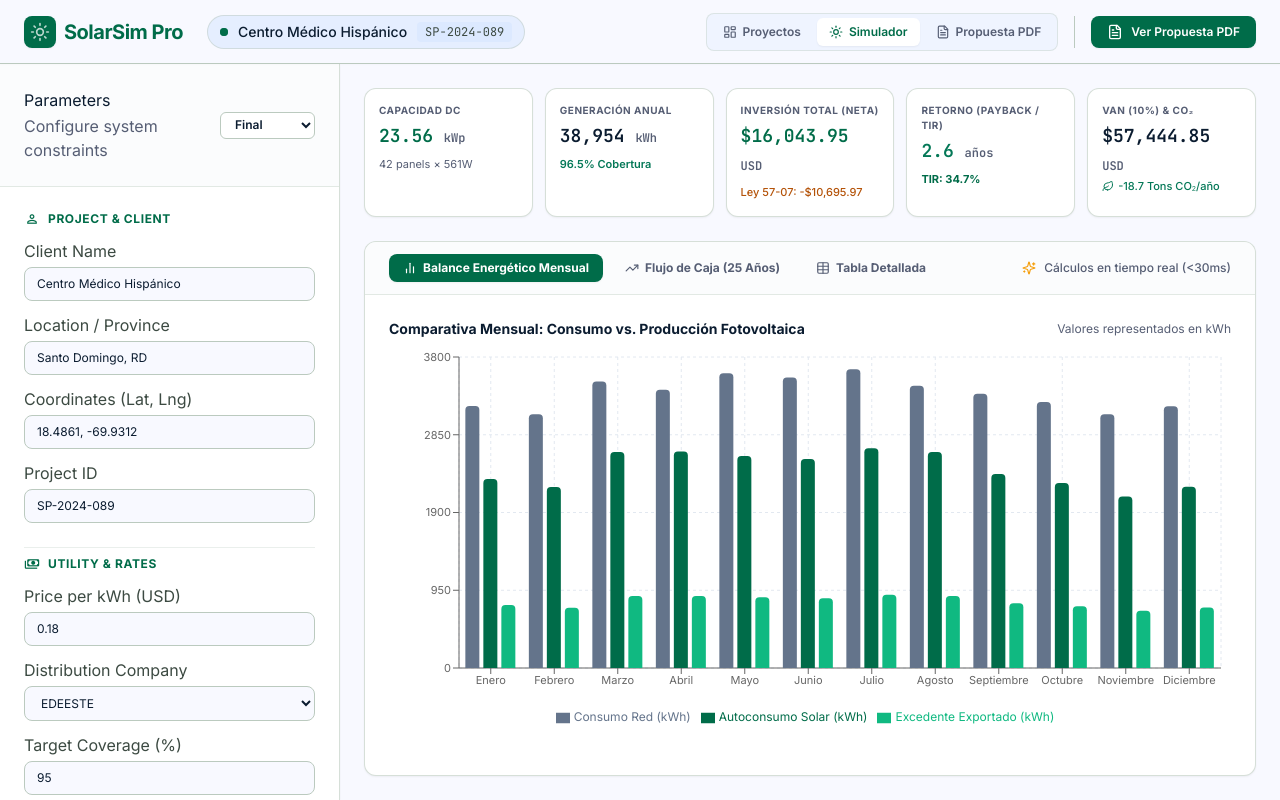
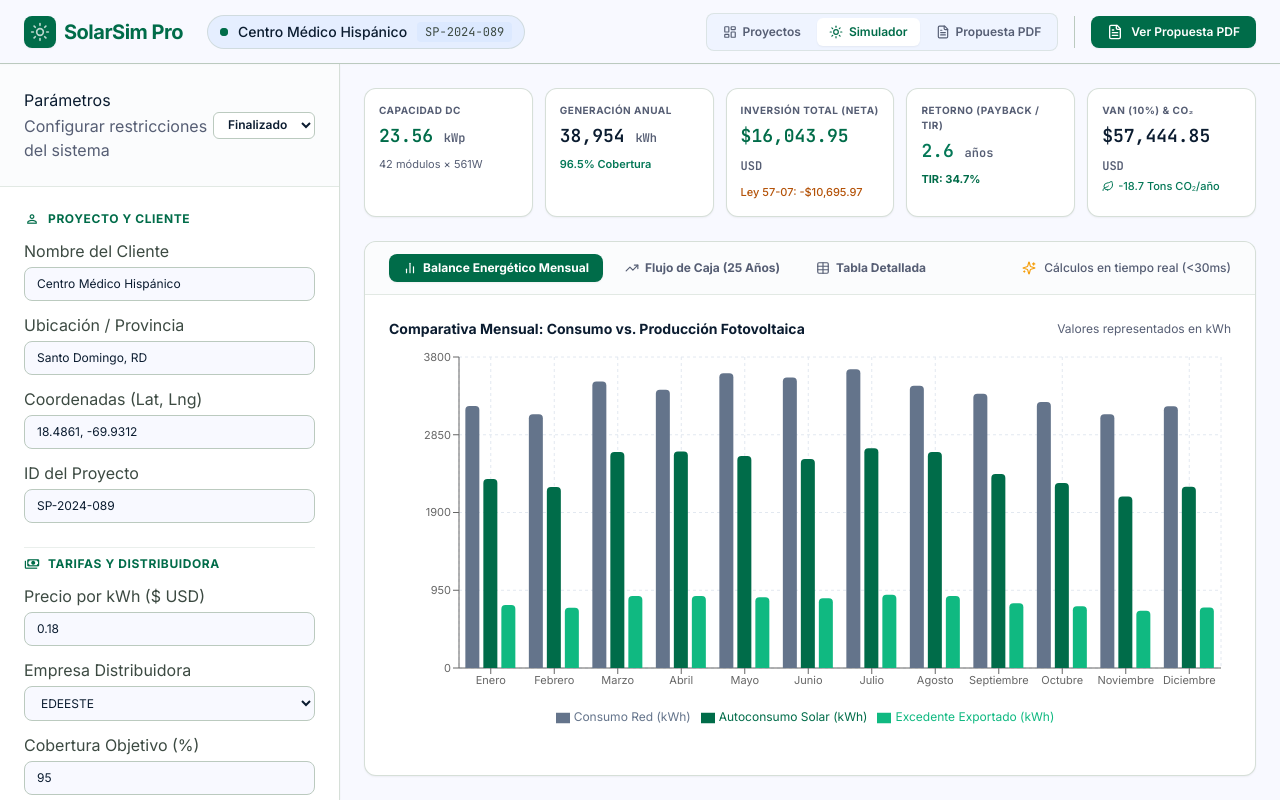
Before and after one commit to WilkerDev1/solarsim-pro, a React (Vite) app: page / in a window 1280 px wide. Built offline with nearby package versions, Linux system fonts and the light colour scheme.

Commit message:
feat: translate all parameter labels to Spanish and add panel efficiency input field to detailed equipment mode

```diff
--- a/src/components/simulator/SimulatorView.tsx
+++ b/src/components/simulator/SimulatorView.tsx
@@ -15,17 +15,11 @@
   ReferenceLine,
 } from 'recharts';
 import {
-  User,
-  Zap,
-  Cpu,
-  Sliders,
-  DollarSign,
   Leaf,
   TrendingUp,
   BarChart2,
   Table as TableIcon,
   Sparkles,
-  RotateCcw,
 } from 'lucide-react';
 
 export const SimulatorView: React.FC = () => {
@@ -78,29 +72,29 @@
       <aside className="w-[340px] bg-white border-r border-outline-variant/60 flex flex-col shrink-0 h-full overflow-y-auto shadow-sm z-10">
         <div className="p-6 border-b border-outline-variant/40 bg-slate-50/50 flex justify-between items-center">
           <div>
-            <h2 className="font-headline-md text-headline-md text-on-surface mb-0.5">Parameters</h2>
-            <p className="font-body-sm text-body-sm text-secondary">Configure system constraints</p>
+            <h2 className="font-headline-md text-headline-md text-on-surface mb-0.5">Parámetros</h2>
+            <p className="font-body-sm text-body-sm text-secondary">Configurar restricciones del sistema</p>
           </div>
           <select
             value={project.status}
             onChange={(e) => setProjectStatus(project.id, e.target.value as any)}
-            className="text-xs font-semibold px-2.5 py-1 rounded-md bg-white border border-outline-variant text-on-surface focus:ring-1 focus:ring-primary shadow-xs"
+            className="text-xs font-semibold px-2.5 py-1 rounded-md bg-white border border-outline-variant text-on-surface focus:ring-1 focus:ring-primary shadow-xs cursor-pointer"
           >
-            <option value="Draft">Draft</option>
-            <option value="Final">Final</option>
-            <option value="Archived">Archived</option>
+            <option value="Draft">Borrador</option>
+            <option value="Final">Finalizado</option>
+            <option value="Archived">Archivado</option>
           </select>
         </div>
 
         <div className="p-6 space-y-6">
-          {/* SECTION 1: Project & Client (Imagen 1) */}
+          {/* SECCIÓN 1: Proyecto y Cliente (Imagen 1) */}
           <section className="space-y-3">
             <h3 className="font-label-caps text-label-caps text-primary mb-3 flex items-center gap-2 font-bold text-xs uppercase tracking-wider">
-              <span className="material-symbols-outlined text-[16px]">person</span> Project & Client
+              <span className="material-symbols-outlined text-[16px]">person</span> Proyecto y Cliente
             </h3>
             <div className="space-y-3">
               <div>
-                <label className="block font-body-sm text-body-sm text-on-surface-variant mb-1">Client Name</label>
+                <label className="block font-body-sm text-body-sm text-on-surface-variant mb-1">Nombre del Cliente</label>
                 <input
                   type="text"
                   value={project.client.name}
@@ -110,7 +104,7 @@
               </div>
 
               <div>
-                <label className="block font-body-sm text-body-sm text-on-surface-variant mb-1">Location / Province</label>
+                <label className="block font-body-sm text-body-sm text-on-surface-variant mb-1">Ubicación / Provincia</label>
                 <input
                   type="text"
                   value={project.client.location}
@@ -120,7 +114,7 @@
               </div>
 
               <div>
-                <label className="block font-body-sm text-body-sm text-on-surface-variant mb-1">Coordinates (Lat, Lng)</label>
+                <label className="block font-body-sm text-body-sm text-on-surface-variant mb-1">Coordenadas (Lat, Lng)</label>
                 <input
                   type="text"
                   value={project.client.coordinates || ''}
@@ -131,7 +125,7 @@
               </div>
 
               <div>
-                <label className="block font-body-sm text-body-sm text-on-surface-variant mb-1">Project ID</label>
+                <label className="block font-body-sm text-body-sm text-on-surface-variant mb-1">ID del Proyecto</label>
                 <input
                   type="text"
                   value={project.client.projectId}
@@ -142,14 +136,14 @@
             </div>
           </section>
 
-          {/* SECTION 2: Utility & Rates (Imagen 2) */}
+          {/* SECCIÓN 2: Tarifas y Distribuidora (Imagen 2) */}
           <section className="space-y-3 pt-2 border-t border-outline-variant/30">
             <h3 className="font-label-caps text-label-caps text-primary mb-3 flex items-center gap-2 font-bold text-xs uppercase tracking-wider">
-              <span className="material-symbols-outlined text-[16px]">payments</span> Utility & Rates
+              <span className="material-symbols-outlined text-[16px]">payments</span> Tarifas y Distribuidora
             </h3>
             <div className="space-y-3">
               <div>
-                <label className="block font-body-sm text-body-sm text-on-surface-variant mb-1">Price per kWh (USD)</label>
+                <label className="block font-body-sm text-body-sm text-on-surface-variant mb-1">Precio por kWh ($ USD)</label>
                 <input
                   type="number"
                   step="0.01"
@@ -160,7 +154,7 @@
               </div>
 
               <div>
-                <label className="block font-body-sm text-body-sm text-on-surface-variant mb-1">Distribution Company</label>
+                <label className="block font-body-sm text-body-sm text-on-surface-variant mb-1">Empresa Distribuidora</label>
                 <select
                   value={project.rates.distributor || 'EDEESTE'}
                   onChange={(e) => updateRates({ distributor: e.target.value as any })}
@@ -174,7 +168,7 @@
               </div>
 
               <div>
-                <label className="block font-body-sm text-body-sm text-on-surface-variant mb-1">Target Coverage (%)</label>
+                <label className="block font-body-sm text-body-sm text-on-surface-variant mb-1">Cobertura Objetivo (%)</label>
                 <input
                   type="number"
                   step="1"
@@ -185,7 +179,7 @@
               </div>
 
               <div>
-                <label className="block font-body-sm text-body-sm text-on-surface-variant mb-1">Tariff Type</label>
+                <label className="block font-body-sm text-body-sm text-on-surface-variant mb-1">Tipo de Tarifa</label>
                 <select
                   value={project.rates.tariffCode || 'BTS1'}
                   onChange={(e) => updateRates({ tariffCode: e.target.value as any })}
@@ -199,7 +193,7 @@
               </div>
 
               <div>
-                <label className="block font-body-sm text-body-sm text-on-surface-variant mb-1">Grid Export Fee (%) (SIE-007-2026-REG)</label>
+                <label className="block font-body-sm text-body-sm text-on-surface-variant mb-1">Cargo Exportación Red (%) (SIE-007-2026-REG)</label>
                 <input
                   type="number"
                   step="1"
@@ -211,13 +205,13 @@
             </div>
           </section>
 
-          {/* SECTION 3: Equipment (Imagen 3) */}
+          {/* SECCIÓN 3: Equipamiento (Imagen 3) */}
           <section className="space-y-3 pt-2 border-t border-outline-variant/30">
             <h3 className="font-label-caps text-label-caps text-primary mb-3 flex items-center gap-2 font-bold text-xs uppercase tracking-wider">
-              <span className="material-symbols-outlined text-[16px]">solar_power</span> Equipment
+              <span className="material-symbols-outlined text-[16px]">solar_power</span> Equipamiento
             </h3>
 
-            {/* Simple / Detailed Pill Switcher */}
+            {/* Selector de modo Simple / Detallado */}
             <div className="flex bg-surface-container rounded-lg p-1 mb-4 border border-outline-variant/40">
               <button
                 type="button"
@@ -239,13 +233,13 @@
                     : 'text-secondary hover:text-on-surface'
                 }`}
               >
-                Detailed
+                Detallado
               </button>
             </div>
 
             <div className="space-y-3">
               <div>
-                <label className="block font-body-sm text-body-sm text-on-surface-variant mb-1">Panel Power (W)</label>
+                <label className="block font-body-sm text-body-sm text-on-surface-variant mb-1">Potencia del Panel (W)</label>
                 <input
                   type="number"
                   step="5"
@@ -255,11 +249,49 @@
                 />
               </div>
 
-              {/* Auto-Calculate Panels Toggle */}
+              {/* CAMPOS ADICIONALES MODO DETALLADO (AVANZADO) */}
+              {project.specs.isDetailed && (
+                <>
+                  <div>
+                    <label className="block font-body-sm text-body-sm text-on-surface-variant mb-1">Eficiencia del Panel (%)</label>
+                    <input
+                      type="number"
+                      step="0.1"
+                      value={project.specs.panelEfficiency || 21.8}
+                      onChange={(e) => updateSpecs({ panelEfficiency: parseFloat(e.target.value) || 0 })}
+                      className="w-full bg-surface border border-outline-variant rounded-lg px-3 py-2 font-data-mono text-on-surface focus:ring-1 focus:ring-primary focus:border-primary transition-all text-xs"
+                    />
+                  </div>
+
+                  <div>
+                    <label className="block font-body-sm text-body-sm text-on-surface-variant mb-1">Coeficiente de Temp. (%/°C)</label>
+                    <input
+                      type="number"
+                      step="0.01"
+                      value={project.specs.tempCoeff || -0.35}
+                      onChange={(e) => updateSpecs({ tempCoeff: parseFloat(e.target.value) || 0 })}
+                      className="w-full bg-surface border border-outline-variant rounded-lg px-3 py-2 font-data-mono text-on-surface focus:ring-1 focus:ring-primary focus:border-primary transition-all text-xs"
+                    />
+                  </div>
+
+                  <div>
+                    <label className="block font-body-sm text-body-sm text-on-surface-variant mb-1">Potencia del Inversor (kW AC)</label>
+                    <input
+                      type="number"
+                      step="1"
+                      value={project.specs.inverterPowerKW}
+                      onChange={(e) => updateSpecs({ inverterPowerKW: parseFloat(e.target.value) || 0 })}
+                      className="w-full bg-surface border border-outline-variant rounded-lg px-3 py-2 font-data-mono text-on-surface focus:ring-1 focus:ring-primary focus:border-primary transition-all text-xs"
+                    />
+                  </div>
+                </>
+              )}
+
+              {/* Auto-Calcular Paneles Toggle */}
               <div className="pb-1">
                 <label className="flex items-center justify-between cursor-pointer group">
                   <span className="font-body-sm text-body-sm text-on-surface-variant group-hover:text-on-surface transition-colors">
-                    Auto-Calculate Panels
+                    Auto-Calcular Paneles
                   </span>
                   <div className="relative inline-flex items-center cursor-pointer">
                     <input
@@ -275,7 +307,7 @@
 
               <div>
                 <label className="block font-body-sm text-body-sm text-on-surface-variant mb-1">
-                  {project.specs.autoCalculatePanels ? 'Quantity (Auto-calculated)' : 'Quantity'}
+                  {project.specs.autoCalculatePanels ? 'Cantidad de Paneles (Auto-calculada)' : 'Cantidad de Paneles'}
                 </label>
                 <input
                   type="number"
@@ -290,7 +322,7 @@
               </div>
 
               <div>
-                <label className="block font-body-sm text-body-sm text-on-surface-variant mb-1">System Price per Watt (USD/W)</label>
+                <label className="block font-body-sm text-body-sm text-on-surface-variant mb-1">Precio del Sistema por Vatio ($ USD/Wp)</label>
                 <input
                   type="number"
                   step="0.01"
@@ -304,11 +336,11 @@
                 />
               </div>
 
-              {/* Battery Storage Toggle */}
+              {/* Almacenamiento (Batería) Toggle */}
               <div className="pt-1">
                 <label className="flex items-center justify-between cursor-pointer group">
                   <span className="font-body-sm text-body-sm text-on-surface-variant group-hover:text-on-surface transition-colors">
-                    Battery Storage
+                    Almacenamiento (Batería)
                   </span>
                   <div className="relative inline-flex items-center cursor-pointer">
                     <input
@@ -323,8 +355,9 @@
               </div>
 
               {project.specs.hasBattery && (
+                <div className="space-y-2">
                   <div>
-                  <label className="block font-body-sm text-body-sm text-on-surface-variant mb-1">Battery Capacity (kWh)</label>
+                    <label className="block font-body-sm text-body-sm text-on-surface-variant mb-1">Capacidad de Batería (kWh)</label>
                     <input
                       type="number"
                       step="1"
@@ -333,9 +366,22 @@
                       className="w-full bg-surface border border-outline-variant rounded-lg px-3 py-2 font-data-mono text-on-surface focus:ring-1 focus:ring-primary focus:border-primary transition-all text-xs"
                     />
                   </div>
+                  {project.specs.isDetailed && (
+                    <div>
+                      <label className="block font-body-sm text-body-sm text-on-surface-variant mb-1">Profundidad de Descarga (DOD %)</label>
+                      <input
+                        type="number"
+                        step="1"
+                        value={project.specs.batteryDOD || 80}
+                        onChange={(e) => updateSpecs({ batteryDOD: parseFloat(e.target.value) || 0 })}
+                        className="w-full bg-surface border border-outline-variant rounded-lg px-3 py-2 font-data-mono text-on-surface focus:ring-1 focus:ring-primary focus:border-primary transition-all text-xs"
+                      />
+                    </div>
+                  )}
+                </div>
               )}
 
-              {/* Live Preview Card (Imagen 3 Bottom) */}
+              {/* Tarjeta de Vista Previa en Vivo (Imagen 3 Bottom) */}
               <div className="mt-4 p-3 bg-primary/5 border border-primary/20 rounded-lg space-y-1.5">
                 <div className="flex justify-between items-center">
                   <span className="text-[11px] font-medium text-secondary">Potencia Total DC:</span>
@@ -351,15 +397,15 @@
             </div>
           </section>
 
-          {/* SECTION 4: Financials & Technical & Losses (Imagen 4) */}
+          {/* SECCIÓN 4: Finanzas e Incentivos (Imagen 4 Top) */}
           <section className="space-y-3 pt-2 border-t border-outline-variant/30">
             <h3 className="font-label-caps text-label-caps text-primary mb-3 flex items-center gap-2 font-bold text-xs uppercase tracking-wider">
-              <span className="material-symbols-outlined text-[16px]">account_balance</span> Financials
+              <span className="material-symbols-outlined text-[16px]">account_balance</span> Finanzas e Incentivos
             </h3>
             <div className="space-y-3">
               <label className="flex items-center justify-between cursor-pointer group">
                 <span className="font-body-sm text-body-sm text-on-surface-variant group-hover:text-on-surface transition-colors">
-                  Apply Ley 57-07 (40%)
+                  Aplicar Ley 57-07 (Crédito ISR 40%)
                 </span>
                 <div className="relative inline-flex items-center cursor-pointer">
                   <input
@@ -380,7 +426,7 @@
 
               <label className="flex items-center justify-between cursor-pointer group">
                 <span className="font-body-sm text-body-sm text-on-surface-variant group-hover:text-on-surface transition-colors">
-                  Exempt ITBIS (18%)
+                  Exoneración de ITBIS (18%)
                 </span>
                 <div className="relative inline-flex items-center cursor-pointer">
                   <input
@@ -394,7 +440,7 @@
               </label>
 
               <div>
-                <label className="block font-body-sm text-body-sm text-on-surface-variant mb-1">Projection Years</label>
+                <label className="block font-body-sm text-body-sm text-on-surface-variant mb-1">Años de Proyección</label>
                 <input
                   type="number"
                   step="1"
@@ -405,7 +451,7 @@
               </div>
 
               <div>
-                <label className="block font-body-sm text-body-sm text-on-surface-variant mb-1">Discount Rate (%)</label>
+                <label className="block font-body-sm text-body-sm text-on-surface-variant mb-1">Tasa de Descuento (%)</label>
                 <input
                   type="number"
                   step="0.1"
@@ -417,14 +463,14 @@
             </div>
           </section>
 
-          {/* SECTION 5: Technical & Losses (Imagen 4 Bottom) */}
+          {/* SECCIÓN 5: Parámetros Técnicos y Pérdidas (Imagen 4 Bottom) */}
           <section className="space-y-3 pt-2 border-t border-outline-variant/30">
             <h3 className="font-label-caps text-label-caps text-primary mb-3 flex items-center gap-2 font-bold text-xs uppercase tracking-wider">
-              <span className="material-symbols-outlined text-[16px]">settings_suggest</span> Technical & Losses
+              <span className="material-symbols-outlined text-[16px]">settings_suggest</span> Parámetros Técnicos y Pérdidas
             </h3>
             <div className="space-y-3">
               <div>
-                <label className="block font-body-sm text-body-sm text-on-surface-variant mb-1">System Losses (%)</label>
+                <label className="block font-body-sm text-body-sm text-on-surface-variant mb-1">Pérdidas del Sistema (%)</label>
                 <input
                   type="number"
                   step="0.5"
@@ -435,7 +481,7 @@
               </div>
 
               <div>
-                <label className="block font-body-sm text-body-sm text-on-surface-variant mb-1">Annual Degradation (%)</label>
+                <label className="block font-body-sm text-body-sm text-on-surface-variant mb-1">Degradación Anual (%)</label>
                 <input
                   type="number"
                   step="0.1"
@@ -446,7 +492,7 @@
               </div>
 
               <div>
-                <label className="block font-body-sm text-body-sm text-on-surface-variant mb-1">CO2 Factor (kg/kWh)</label>
+                <label className="block font-body-sm text-body-sm text-on-surface-variant mb-1">Factor CO₂ (kg/kWh)</label>
                 <input
                   type="number"
                   step="0.001"
@@ -462,13 +508,12 @@
         <div className="mt-auto p-6 border-t border-outline-variant/40 bg-surface-container-low/50">
           <button
             onClick={() => {
-              // Trigger explicit calculation update refresh if needed
               useSimulationStore.setState({ activeProjectId: project.id });
             }}
-            className="w-full bg-surface-container-lowest border border-primary text-primary hover:bg-surface-container transition-colors py-2 rounded-lg font-title-sm text-title-sm flex items-center justify-center gap-2 font-semibold shadow-xs"
+            className="w-full bg-surface-container-lowest border border-primary text-primary hover:bg-surface-container transition-colors py-2 rounded-lg font-title-sm text-title-sm flex items-center justify-center gap-2 font-semibold shadow-xs cursor-pointer"
           >
             <span className="material-symbols-outlined text-[18px]">refresh</span>
-            Update Simulation
+            Actualizar Simulación
           </button>
         </div>
       </aside>
@@ -486,7 +531,7 @@
               {summary.systemCapacityKWp} <span className="text-xs text-secondary">kWp</span>
             </span>
             <span className="text-[11px] text-secondary">
-              {project.specs.panelCount} panels × {project.specs.panelPowerW}W
+              {project.specs.panelCount} módulos × {project.specs.panelPowerW}W
             </span>
           </div>
 
```
Lines whose indentation alone changed are shown as unchanged.
